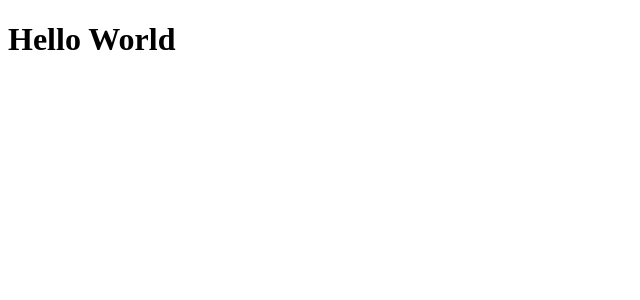
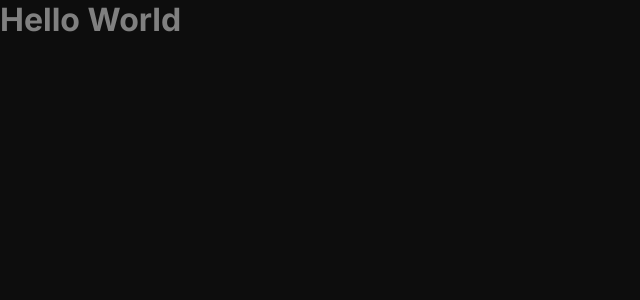
Before and after one commit to Maiquinho/desafio-ignite-react-01, a React (Vite) app: page / in a window 1280 px wide. Shown: the top 300 px of the page, without its empty margins (0-640 px from the left). Built offline with nearby package versions, Linux system fonts and the light colour scheme.

Commit message:
build: add global styles

```diff
--- a/index.html
+++ b/index.html
@@ -1,6 +1,9 @@
 <!doctype html>
 <html lang="pt-br">
   <head>
+    <link rel="preconnect" href="https://fonts.googleapis.com">
+    <link rel="preconnect" href="https://fonts.gstatic.com" crossorigin>
+    <link href="https://fonts.googleapis.com/css2?family=Inter:wght@400;700&display=swap" rel="stylesheet">
     <meta charset="UTF-8" />
     <link rel="icon" type="image/svg+xml" href="/favicon.svg" />
     <meta name="viewport" content="width=device-width, initial-scale=1.0" />
--- a/src/App.tsx
+++ b/src/App.tsx
@@ -1,3 +1,5 @@
+import './global.css';
+
 export default function App() {
   return (
     <h1>Hello World</h1>
--- /dev/null
+++ b/src/global.css
@@ -0,0 +1,43 @@
+:root {
+    --gray-100: #F2F2F2;
+    --gray-200: #D9D9D9;
+    --gray-300: #808080;
+    --gray-400: #333333;
+    --gray-500: #262626;
+    --gray-600: #1A1A1A;
+    --gray-700: #0D0D0D;
+
+    --blue: #4EA8DE;
+    --blue-dark: #1E6F9F;
+
+    --purple: #8284FA;
+    --purple-dark: #5E60CE;
+
+    --danger: #E25858;
+
+
+    --text-xs: 0.75rem; /* 12px */
+    --text-sm: 0.875rem; /* 16px */
+    --text-base: 1rem; /* 16px */
+
+    --font-medium: 400;
+    --font-bold: 700;
+}
+
+* {
+    margin: 0;
+    padding: 0;
+    box-sizing: border-box;
+}
+
+body {
+    background: var(--gray-700);
+    color: var(--gray-300);
+    -webkit-font-smoothing: antialiased;
+}
+
+body, input, textarea, button {
+    font-family: 'Inter', sans-serif;
+    font-weight: 400;
+    font-size: 1rem;
+}
```
